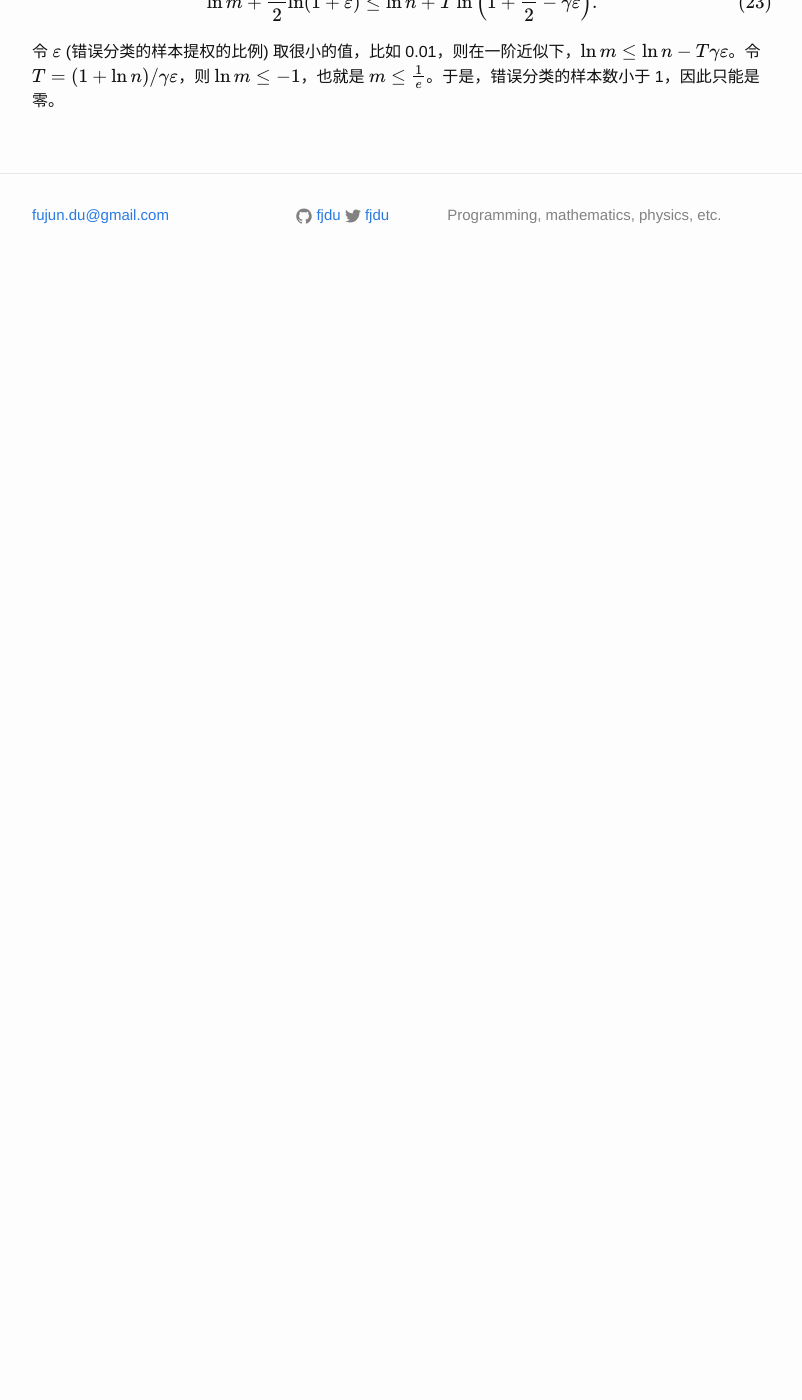
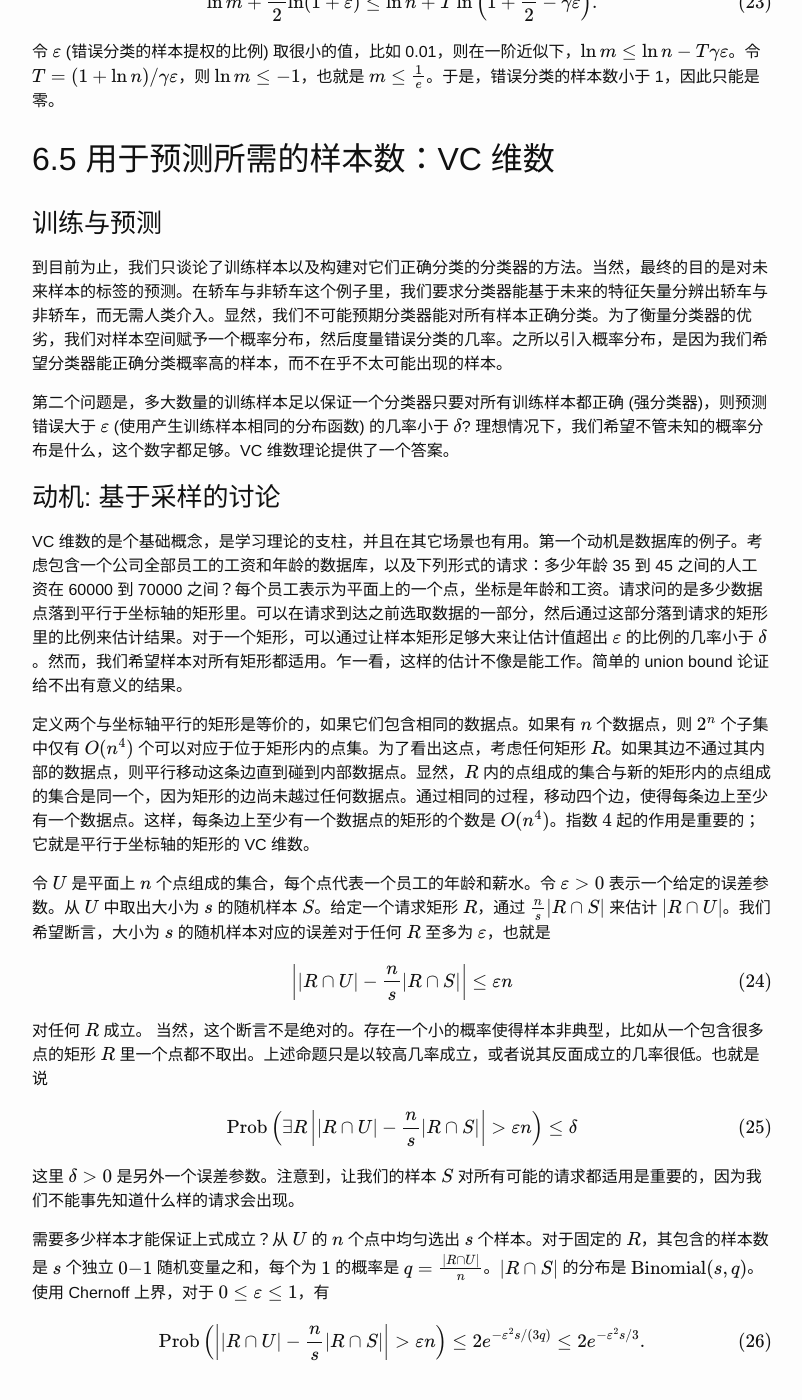
Before and after one commit to fjdu/fjdu.github.io, a Jekyll site: the page built from _posts/2016-10-15-hopcroft-chap-6.markdown, in a window 1280 px wide and 1400 px high, scrolled down 7879 px. Shown: the whole window, without its empty margins (238-1040 px from the left). Built offline with Jekyll 4.4.1, drawn with Linux system fonts in a browser that asks for light colours; formulas are drawn with MathJax 3; before the commit the page ends 8166 px from its top, so only the background shows below that.

Commit message:
new article

```diff
--- a/_posts/2016-10-15-hopcroft-chap-6.markdown
+++ b/_posts/2016-10-15-hopcroft-chap-6.markdown
@@ -18,6 +18,7 @@ categories: data science
 \newcommand\normtwo[1]{\left\lVert{#1}\right\rVert^\text{2}}
 \newcommand\norm[1]{\left|{#1}\right|}
 \newcommand\varphI{\V{\varphi}}
+\newcommand\prob[1]{\text{Prob}\left({#1}\right)}
 \newcommand\xx{\V{x}}
 \newcommand\aa{\V{a}}
 \newcommand\vv{\V{v}}
@@ -324,7 +325,7 @@ K = \left(\begin{array}{cc} K_1 & 0 \\ 0 & K_2\end{array}\right),
 </ul>
 </li>
 </ul>
-假设 \(m\) 是最后分类器弄错的样本个数。这 \(m\) 个样本里的每一个至少被弄错 \(T/2\) 次，所以每个的权重至少为 \((1+\varepsilon)^{T/2}\)。也就是说总的权重至少为 \(m(1+\varepsilon)^{T/2}\)。另一方面，在时刻 \(t+1\)，只有那些在 \(t\) 时刻被错误分类的样本的权重被提高了。按照弱学习的性质，\(t\) 时刻被错误分类的样本的总权重至多为总权重的 \(f=(\frac{1}{2}-\gamma)\)。令 \(\text{weight}(t)\) 表示 \(t\) 时刻的总权重，则
+假设 \(m\) 是最后分类器弄错的样本个数。这 \(m\) 个样本里的每一个至少被弄错 \(T/2\) 次，所以每个的权重至少为 \((1+\varepsilon)^{T/2}\)。也就是说总的权重至少为 \(m(1+\varepsilon)^{T/2}\)。另一方面，在时刻 \(t+1\)，只有那些在 \(t\) 时刻被错误分类的样本的权重被提高了。按照弱学习的性质，\(t\) 时刻被错误分类的样本的总权重至多为总权重的 \(f=(\frac{1}{2}-\gamma)\) 这么大个比例。令 \(\text{weight}(t)\) 表示 \(t\) 时刻的总权重，则
 \begin{equation}
 \begin{split}
     \text{weight}(t+1) &\le \left[(1+\varepsilon) f + 1-f\right] \times \text{weight}(t) \\
@@ -343,7 +344,44 @@ K = \left(\begin{array}{cc} K_1 & 0 \\ 0 & K_2\end{array}\right),
 令 \(\varepsilon\) (错误分类的样本提权的比例) 取很小的值，比如 0.01，则在一阶近似下，\(\ln m \le \ln n - T\gamma\varepsilon\)。令 \(T = (1 + \ln n)/\gamma\varepsilon\)，则 \(\ln m \le -1\)，也就是 \(m \le \frac{1}{e}\)。于是，错误分类的样本数小于 1，因此只能是零。
 </p>
 
+<h2>6.5 用于预测所需的样本数：VC 维数</h2>
+
+<h3>训练与预测</h3>
 <p>
+到目前为止，我们只谈论了训练样本以及构建对它们正确分类的分类器的方法。当然，最终的目的是对未来样本的标签的预测。在轿车与非轿车这个例子里，我们要求分类器能基于未来的特征矢量分辨出轿车与非轿车，而无需人类介入。显然，我们不可能预期分类器能对所有样本正确分类。为了衡量分类器的优劣，我们对样本空间赋予一个概率分布，然后度量错误分类的几率。之所以引入概率分布，是因为我们希望分类器能正确分类概率高的样本，而不在乎不太可能出现的样本。
+</p>
+
+<p>
+第二个问题是，多大数量的训练样本足以保证一个分类器只要对所有训练样本都正确 (强分类器)，则预测错误大于 \(\varepsilon\) (使用产生训练样本相同的分布函数) 的几率小于 \(\delta\)? 理想情况下，我们希望不管未知的概率分布是什么，这个数字都足够。VC 维数理论提供了一个答案。
+</p>
+
+<h3>动机: 基于采样的讨论</h3>
+<p>
+VC 维数的是个基础概念，是学习理论的支柱，并且在其它场景也有用。第一个动机是数据库的例子。考虑包含一个公司全部员工的工资和年龄的数据库，以及下列形式的请求：多少年龄 35 到 45 之间的人工资在 60000 到 70000 之间？每个员工表示为平面上的一个点，坐标是年龄和工资。请求问的是多少数据点落到平行于坐标轴的矩形里。可以在请求到达之前选取数据的一部分，然后通过这部分落到请求的矩形里的比例来估计结果。对于一个矩形，可以通过让样本矩形足够大来让估计值超出 \(\varepsilon\) 的比例的几率小于 \(\delta\)。然而，我们希望样本对所有矩形都适用。乍一看，这样的估计不像是能工作。简单的 union bound 论证给不出有意义的结果。
+</p>
+
+<p>
+定义两个与坐标轴平行的矩形是等价的，如果它们包含相同的数据点。如果有 \(n\) 个数据点，则 \(2^n\) 个子集中仅有 \(O(n^4)\) 个可以对应于位于矩形内的点集。为了看出这点，考虑任何矩形 \(R\)。如果其边不通过其内部的数据点，则平行移动这条边直到碰到内部数据点。显然，\(R\) 内的点组成的集合与新的矩形内的点组成的集合是同一个，因为矩形的边尚未越过任何数据点。通过相同的过程，移动四个边，使得每条边上至少有一个数据点。这样，每条边上至少有一个数据点的矩形的个数是 \(O(n^4)\)。指数 \(4\) 起的作用是重要的；它就是平行于坐标轴的矩形的 VC 维数。
+</p>
+
+<p>
+令 \(U\) 是平面上 \(n\) 个点组成的集合，每个点代表一个员工的年龄和薪水。令 \(\varepsilon>0\) 表示一个给定的误差参数。从 \(U\) 中取出大小为 \(s\) 的随机样本 \(S\)。给定一个请求矩形 \(R\)，通过 \(\frac{n}{s}\norm{R\cap S}\) 来估计 \(\norm{R\cap U}\)。我们希望断言，大小为 \(s\) 的随机样本对应的误差对于任何 \(R\) 至多为 \(\varepsilon\)，也就是
+\begin{equation}
+    \norm{\norm{R\cap U} - \frac{n}{s}\norm{R\cap S}} \le \varepsilon n
+\end{equation}
+对任何 \(R\) 成立。
+当然，这个断言不是绝对的。存在一个小的概率使得样本非典型，比如从一个包含很多点的矩形 \(R\) 里一个点都不取出。上述命题只是以较高几率成立，或者说其反面成立的几率很低。也就是说
+\begin{equation}
+    \text{Prob}\left(\exists R \norm{\norm{R\cap U} - \frac{n}{s}\norm{R\cap S}} > \varepsilon n\right) \le \delta
+\end{equation}
+这里 \(\delta>0\) 是另外一个误差参数。注意到，让我们的样本 \(S\) 对所有可能的请求都适用是重要的，因为我们不能事先知道什么样的请求会出现。
+</p>
+
+<p>
+需要多少样本才能保证上式成立？从 \(U\) 的 \(n\) 个点中均匀选出 \(s\) 个样本。对于固定的 \(R\)，其包含的样本数是 \(s\) 个独立 \(0{-}1\) 随机变量之和，每个为 \(1\) 的概率是 \(q = \frac{\norm{R \cap U}}{n}\)。\(\norm{R\cap S}\) 的分布是 \(\text{Binomial}(s,q)\)。使用 Chernoff 上界，对于 \(0\le\varepsilon\le1\)，有
+\begin{equation}
+    \prob{\norm{\norm{R\cap U} - \frac{n}{s}\norm{R\cap S}} > \varepsilon n} \le 2 e^{-\varepsilon^2 s / (3q)} \le 2 e^{-\varepsilon^2 s/3}.
+\end{equation}
 </p>
 
 <p>
@@ -351,18 +389,3 @@ K = \left(\begin{array}{cc} K_1 & 0 \\ 0 & K_2\end{array}\right),
 
 <p>
 </p>
-
-<p>
-</p>
-
-<p>
-</p>
-
-<p>
-</p>
-
-<p>
-</p>
-
-<p>
-</p>
```
Also changed, not shown: _posts/2016-10-15-face-recognition-china.markdown (added, +99 -0 lines).
